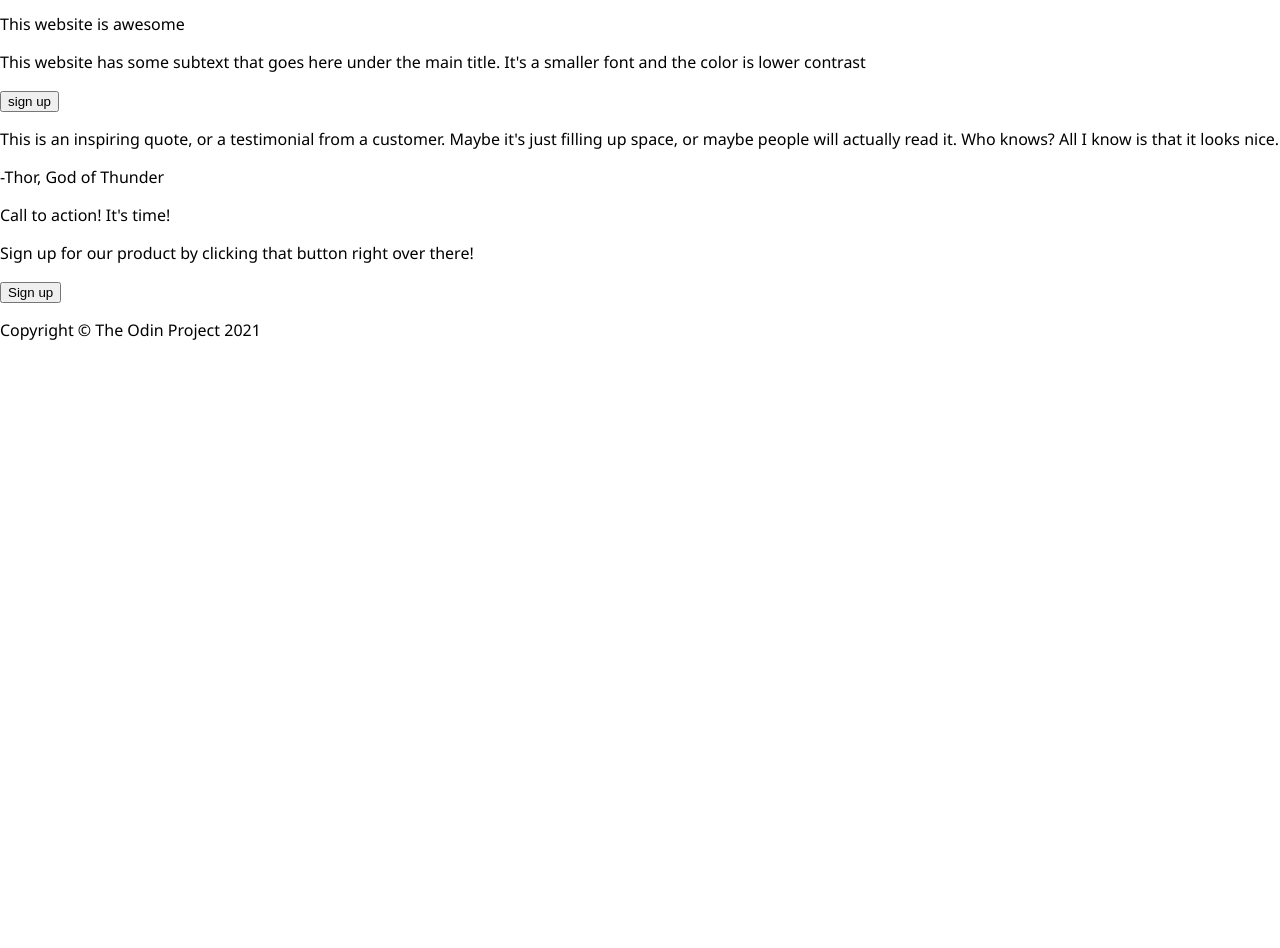
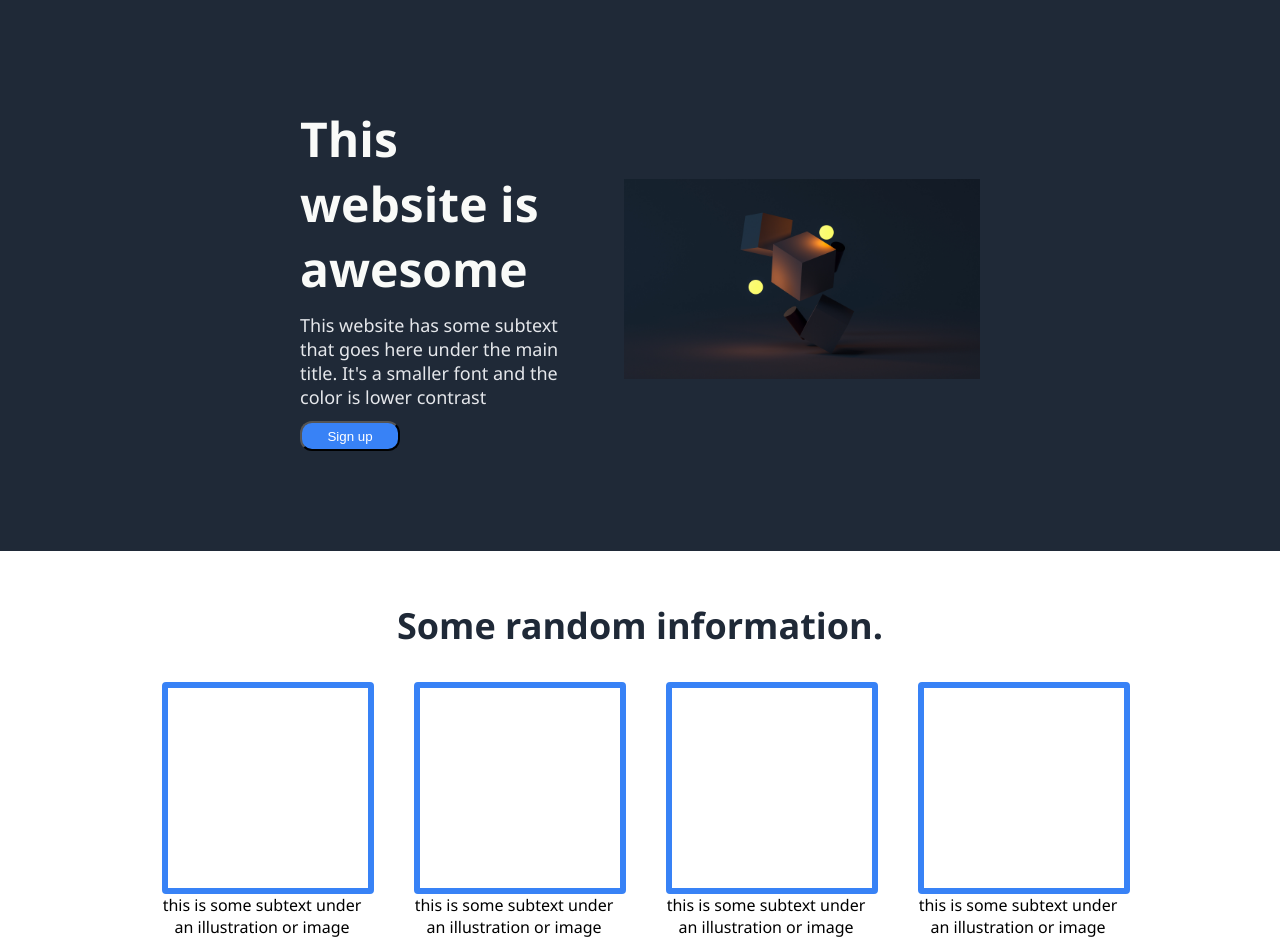
Before and after one commit to harknoel/TOP-landing-page, a plain HTML site: page index.html in a window 1280 px wide. Shown: the part 84-1032 px from the top of the page. Before the commit the page ends 800 px from the top, so only its background shows below. Drawn offline with Linux system fonts and the light colour scheme.

Commit message:
add some comments

```diff
--- a/index.html
+++ b/index.html
@@ -9,46 +9,70 @@
 </head>
 <body>
 
+    <!-- the header of the html file -->
+
     <div class="header">
         <p class="logo">Header Logo</p>
-        <ul>
+            <ul class="links">
                 <li class="link">header link one</li>
                 <li class="link">header link two</li>
                 <li class="link">header link three</li>
             </ul>
     </div>
 
+    <!-- the content of the html file -->
+
     <div class="content">
 
         <div class="view">
-            <p>This website is awesome</p>
-            <p>This website has some subtext that goes here under the main title. It's a smaller font and the color is lower contrast</p>
-            <button>sign up</button>
-            <img src="" alt="">
+            <div class="all-text">
+                <p class="main-text">This website is awesome</p>
+                <p class="secondary-text">This website has some subtext that goes here under the main title. It's a smaller font and the color is lower contrast</p>
+                <button class="sign-up">Sign up</button>
+            </div>
+            <img src="image/cube.jpg" alt="this is a placeholder for an image">
         </div>
 
         <div class="information">
+            <p class="info">Some random information.</p>
             <div class="images">
+                <div class="box">
                     <div class="image"></div>
+                    <div class="text">this is some subtext under an illustration or image</div>
+                </div>
+                <div class="box">
                     <div class="image"></div>
+                    <div class="text">this is some subtext under an illustration or image</div>
+                </div>
+                <div class="box">
                     <div class="image"></div>
+                    <div class="text">this is some subtext under an illustration or image</div>
+                </div>
+                <div class="box">
                     <div class="image"></div>
+                    <div class="text">this is some subtext under an illustration or image</div>
+                </div>
             </div>
         </div>
 
         <div class="testimony">
-            <p>This is an inspiring quote, or a testimonial from a customer. Maybe it's just filling up space, or maybe people will actually read it. Who knows? All I know is that it looks nice.</p>
-            <p>-Thor, God of Thunder</p>
+            <div class="quote-texts">
+                <p class="quote">This is an inspiring quote, or a testimonial from a customer. Maybe it's just filling up space, or maybe people will actually read it. Who knows? All I know is that it looks nice.</p>
+                <p class="author">-Thor, God of Thunder</p>
+            </div>
+        </div>
+        <div class="sign-up-container">
+            <div class="sign-up-section">
+                <div class="sign-up-text">
+                    <p class="attention">Call to action! It's time!</p>
+                    <p class="product">Sign up for our product by clicking that button right over there!</p>
+                </div>
+                <button class="sign-up-btn">Sign up</button>
+            </div>
+        </div>
     </div>
 
-        <div class="sign-up">
-            <p>Call to action! It's time!</p>
-            <p>Sign up for our product by clicking that button right over there!</p>
-            <button>Sign up</button>
-        </div>
-
-    </div>
-
+    <!-- the footer of the html file -->
     <div class="footer">
         <p>Copyright © The Odin Project 2021</p>
     </div>
--- a/style.css
+++ b/style.css
@@ -11,10 +11,24 @@ ul {
     padding: 0;
 }
 
+img {
+    height: 200px;
+    width: 500px;
+}
+
+p {
+    margin: 0;
+    padding: 0;
+}
+
+/* header and nav */
+
 .header {
     background: #1f2937;
+    padding: 12px 400px;
     display: flex;
     justify-content: space-between;
+    align-items: center;
 }
 
 .logo {
@@ -22,7 +36,160 @@ ul {
     color: #f9faf8;
 }
 
+.links {
+    display: flex;
+    justify-content: center;
+    align-items: center;
+    gap: 24px;
+}
+
 .link {
     font-size: 18px;
     color: #e5e7eb;
 }
+
+/* Text with left image */
+
+.view {
+    background: #1f2937;
+    display: flex;
+    justify-content: center;
+    align-items: center;
+    padding: 100px 300px;
+    gap: 50px;
+}
+
+.main {
+    display: flex;
+}
+
+.all-text {
+    display: flex;
+    flex-direction: column;
+    width: 500px;
+}
+
+.main-text {
+    font-size: 48px;
+    font-weight: 900;
+    color: #f9faf8;
+    margin-bottom: 12px;
+}
+
+.secondary-text {
+    font-size: 18px;
+    color: #e5e7eb;
+    margin-bottom: 12px;
+}
+
+.sign-up {
+    background: #3882f6;
+    color: white;
+    height: 30px;
+    width: 100px;
+    border-radius: 12px;
+}
+
+/* Information Section */
+
+.information {
+    padding: 50px 0 150px 0;
+}
+
+.info {
+    display: flex;
+    justify-content: center;
+    font-size: 36px;
+    font-weight: 900;
+    color: #1f2937;
+    margin-bottom: 32px;
+}
+
+.images {
+    display: flex;
+    justify-content: center;
+    gap: 52px;
+}
+
+.box {
+    max-width: 200px;
+}
+
+.image {
+    border: 6px solid #3882f6;
+    border-radius: 4px;
+    height: 200px;
+    width: 200px;
+}
+
+.text {
+    text-align: center;
+}
+
+/* testimony section */
+
+.testimony {
+    background: #e5e7eb;
+}
+
+.quote-texts {
+    display: flex;
+    flex-direction: column;
+    justify-content: center;
+    align-items: center;
+    padding: 200px 500px;
+}
+
+.quote {
+    font-size: 36px;
+    font-weight: lighter;
+    font-style: italic;
+    color: #1f2937;
+}
+
+.author {
+    font-weight: bolder;
+    font-size: 24px;
+    align-self: flex-end;
+}
+
+/* sign-up section */
+
+.sign-up-container {
+    padding: 100px;
+}
+
+.sign-up-section {
+    background: #3882f6;
+}
+
+.attention {
+    color: #f9faf8;
+}
+
+.product {
+    color: #e5e7eb;
+}
+
+.sign-up-section {
+    display: flex;
+    border: 2px solid white;
+    border-radius: 6px;
+    padding: 24px 56px;
+}
+
+.sign-up-btn {
+    background: #3882f6;
+    color: white;
+    height: 30px;
+    width: 100px;
+    border: white;
+    border-radius: 12px;
+}
+
+/* .image {
+    border: 6px solid #3882f6;
+    border-radius: 4px;
+    height: 200px;
+    width: 200px;
+} */
```
Also changed, not shown: image/blue.jpg (deleted), image/cube.jpg (added), 1 other file. Lines whose indentation alone changed are shown as unchanged.
